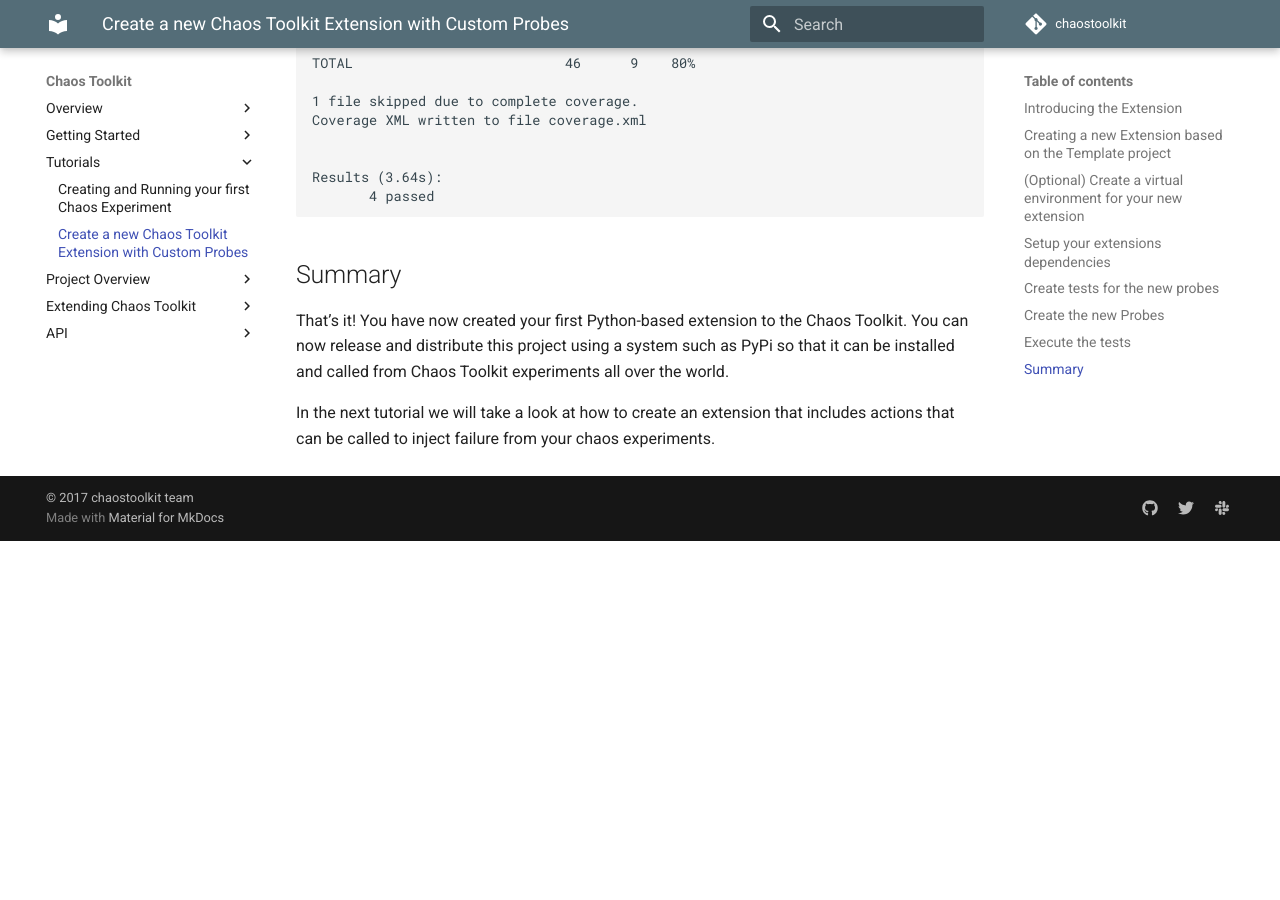
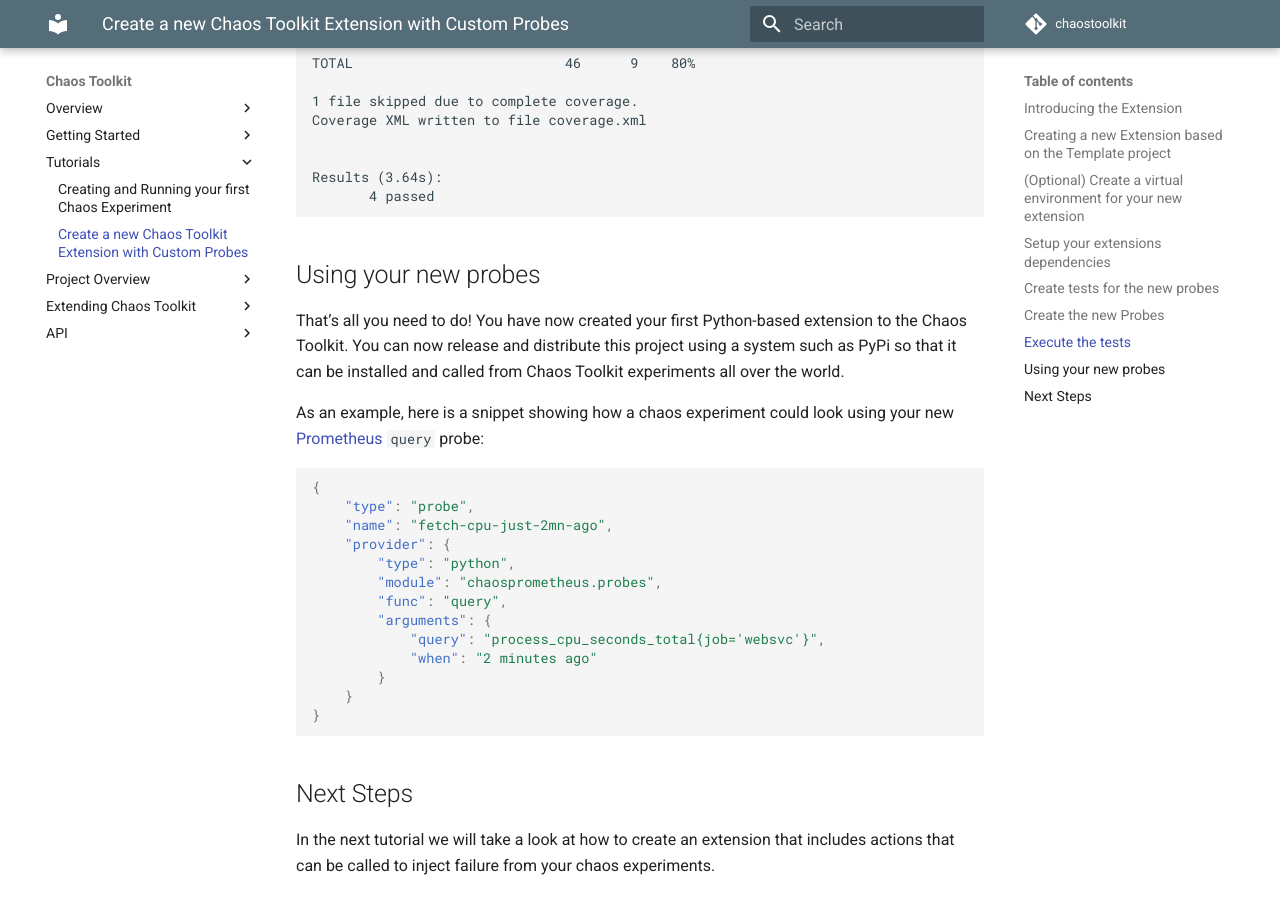
Before and after one commit to chaostoolkit/chaostoolkit-documentation, an MkDocs documentation site: the page built from sources/tutorials/custom-extension-probes.md, in a window 1280 px wide and 900 px high, scrolled down 5987 px. Built offline with MkDocs 1.6.1 and Material for MkDocs 9.7.7, drawn with Linux system fonts in a browser that asks for light colours; comment, search, counter and statistics services are not loaded; old or Windows-style settings are respelled for this version of MkDocs; before the commit the page ends 6528 px from its top, so only the background shows below that.

Commit message:
Added sample of using the new probes from the tutorial

````diff
--- a/sources/tutorials/custom-extension-probes.md
+++ b/sources/tutorials/custom-extension-probes.md
@@ -267,8 +266,29 @@ Results (3.64s):
        4 passed
 ```
 
-## Summary
+## Using your new probes
 
-That's it! You have now created your first Python-based extension to the Chaos Toolkit. You can now release and distribute this project using a system such as PyPi so that it can be installed and called from Chaos Toolkit experiments all over the world.
+That's all you need to do! You have now created your first Python-based extension to the Chaos Toolkit. You can now release and distribute this project using a system such as PyPi so that it can be installed and called from Chaos Toolkit experiments all over the world.
+
+As an example, here is a snippet showing how a chaos experiment could look using your new [Prometheus][] `query` probe:
+
+```json
+{
+    "type": "probe",
+    "name": "fetch-cpu-just-2mn-ago",
+    "provider": {
+        "type": "python",
+        "module": "chaosprometheus.probes",
+        "func": "query",
+        "arguments": {
+            "query": "process_cpu_seconds_total{job='websvc'}",
+            "when": "2 minutes ago"
+        }
+    }
+}
+```
+[Prometheus]: https://prometheus.io/
+
+## Next Steps
 
 In the next tutorial we will take a look at how to create an extension that includes actions that can be called to inject failure from your chaos experiments.
````
Also changed, not shown: other parts of sources/tutorials/custom-extension-probes.md (+0 -1 lines).
